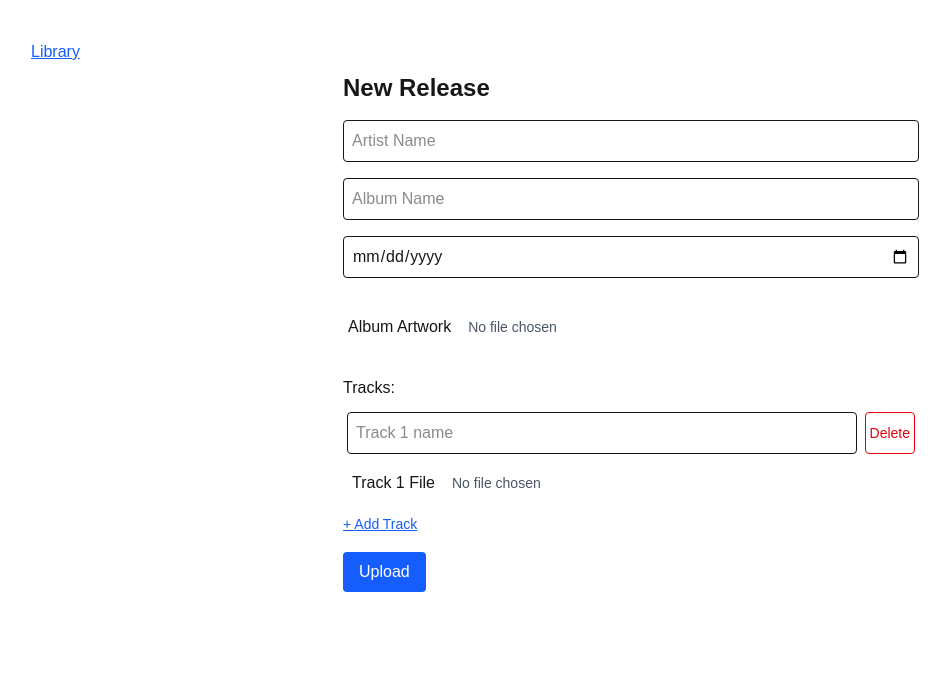
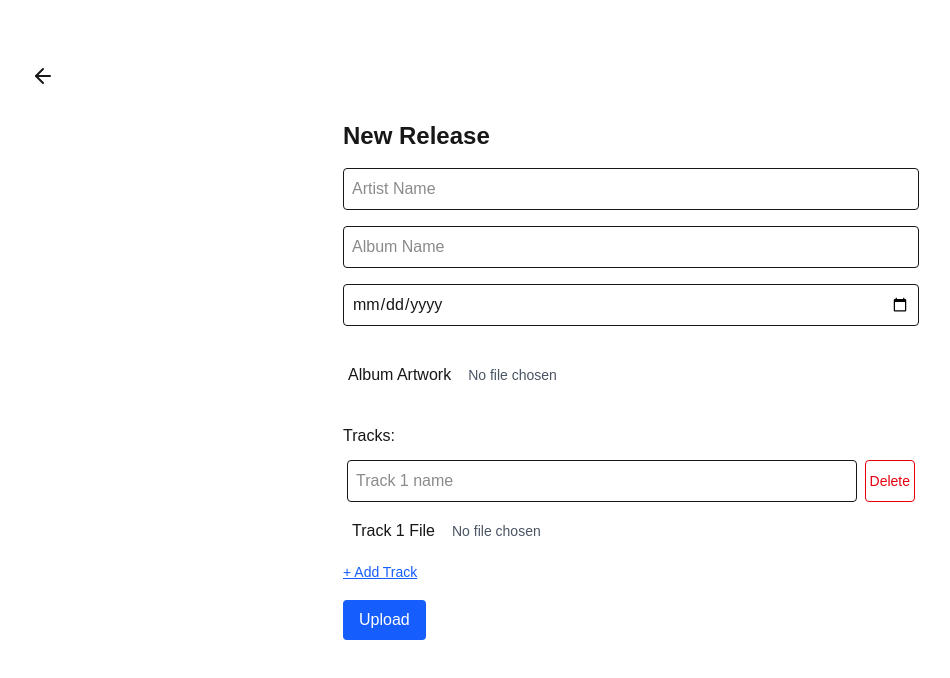
Before and after one commit to dziermanfelix/zierfx, a Next.js app: page /upload in a window 1280 px wide. Shown: the top 678 px of the page, without its empty margins (9-959 px from the left). Built offline with nearby package versions, Linux system fonts and the light colour scheme.

Commit message:
update library link icon

```diff
--- a/src/components/LIbraryLink.tsx
+++ b/src/components/LIbraryLink.tsx
@@ -2,6 +2,7 @@
 
 import { useSearchParams } from 'next/navigation';
 import Link from 'next/link';
+import { ArrowLeft } from 'lucide-react';
 
 export default function LibraryLink() {
   const searchParams = useSearchParams();
@@ -11,8 +12,8 @@ export default function LibraryLink() {
   const backHref = `/?search=${encodeURIComponent(search)}&filter=${filter}`;
 
   return (
-    <Link href={backHref} className='text-blue-600 underline'>
-      Library
+    <Link href={backHref} className='rounded hover:text-blue-300 px-1 py-1'>
+      <ArrowLeft />
     </Link>
   );
 }
```
